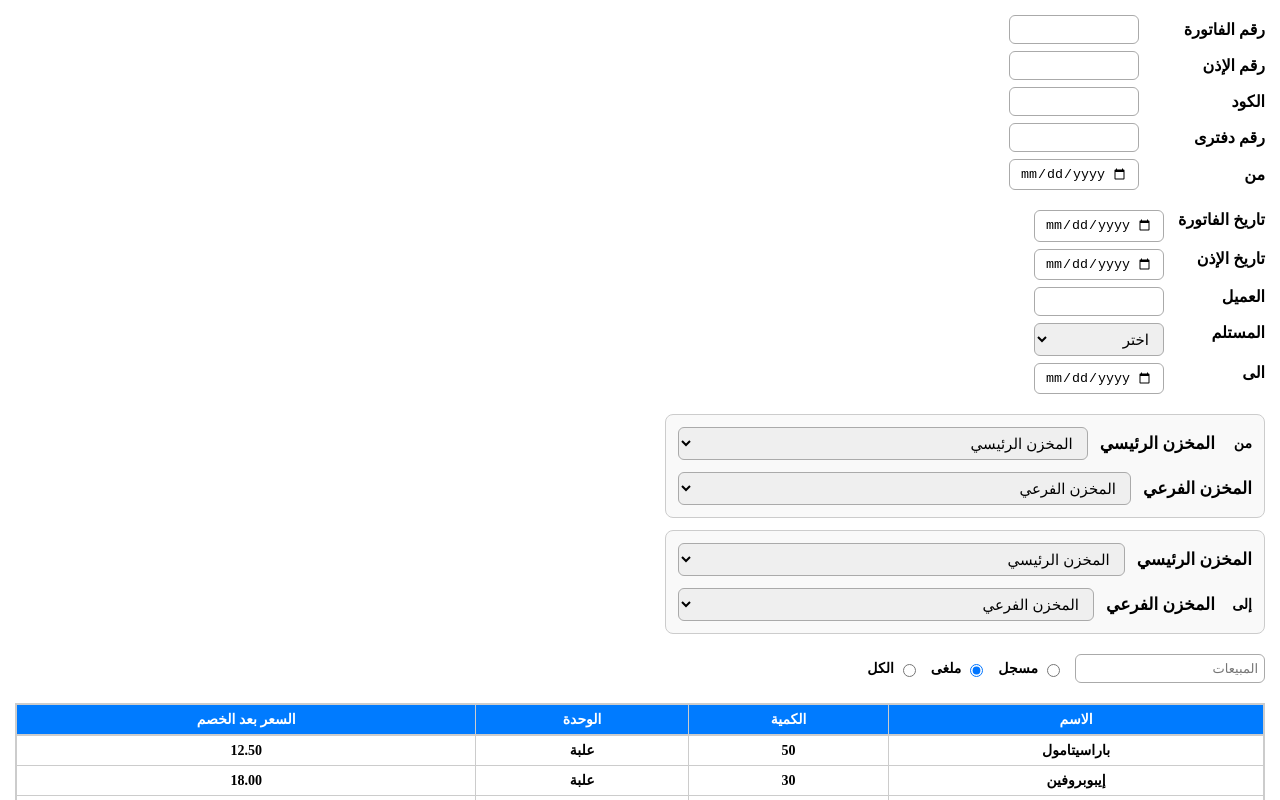
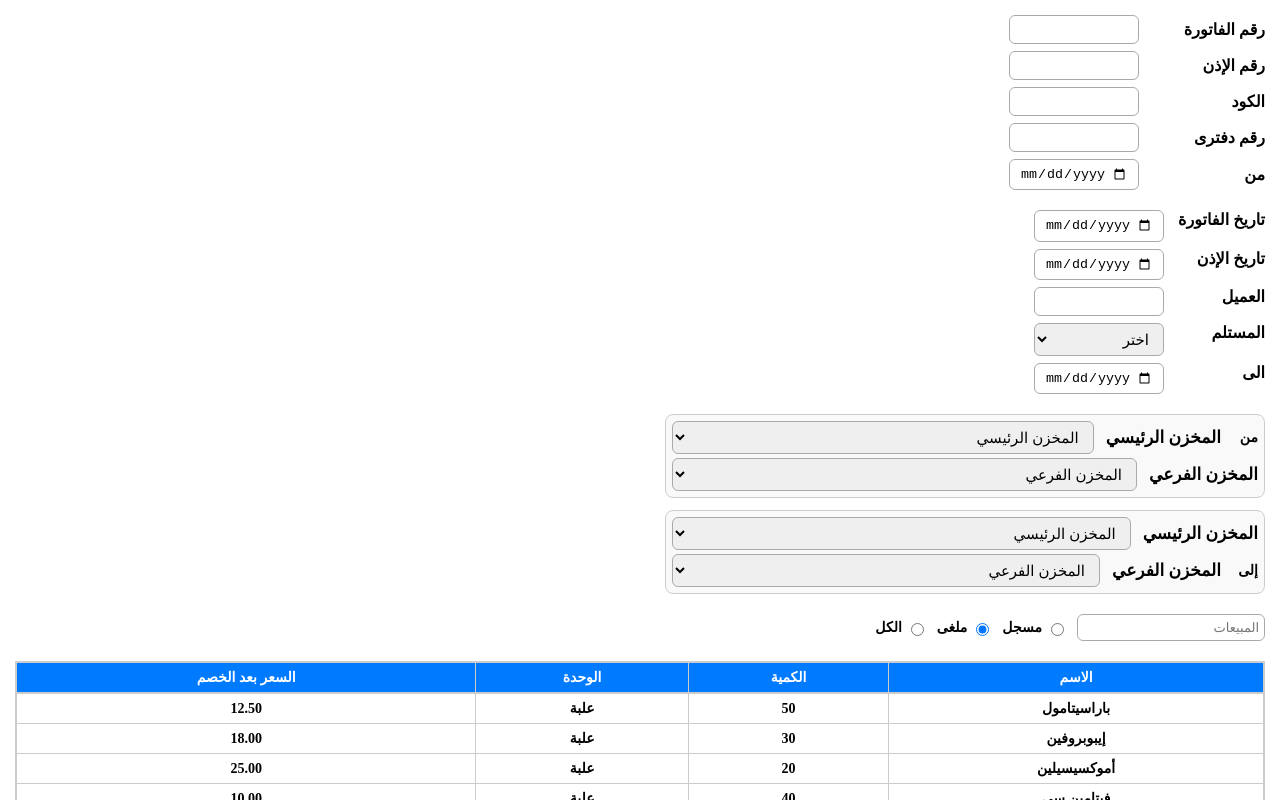
Before and after one commit to radwakhaled204/hos-react-app, a React (Vite) app: page /invoice in a window 1280 px wide. Shown: the top 800 px of the page. Built offline with nearby package versions, Linux system fonts and the light colour scheme.

Commit message:
modify style

```diff
--- a/src/styles/invoiceComponent.css
+++ b/src/styles/invoiceComponent.css
@@ -138,13 +138,13 @@ select {
 
 .radio-group {
   display: flex;
-  gap: 12px;
+  gap: 10px;
   flex-wrap: wrap;
   grid-column: span 2;
 }
 
 .radio-group input {
-  padding: 6px;
+  padding: 5px;
   border: 1px solid #aaa;
   border-radius: 6px;
   font-size: 13px;
@@ -258,7 +258,7 @@ select {
   font-size: 14px;
 }
 .table-scroll-wrapper {
-  max-height: 190px;
+  max-height: 140px;
   overflow-x: auto;
   border: 1px solid #ccc;
 }
@@ -423,12 +423,12 @@ select {
 .box-container {
   border: 1px solid #ccc;
   border-radius: 8px;
-  padding: 12px;
+  padding:6px;
   background-color: #f9f9f9;
   display: flex;
   flex-direction: column;
-  gap: 12px;
-  width: 100%; /* لضمان تمدد البوكس بالكامل داخل السيكشن */
+  gap: 4px;
+  width: 100%;
 }
 
 .select-row {
```
